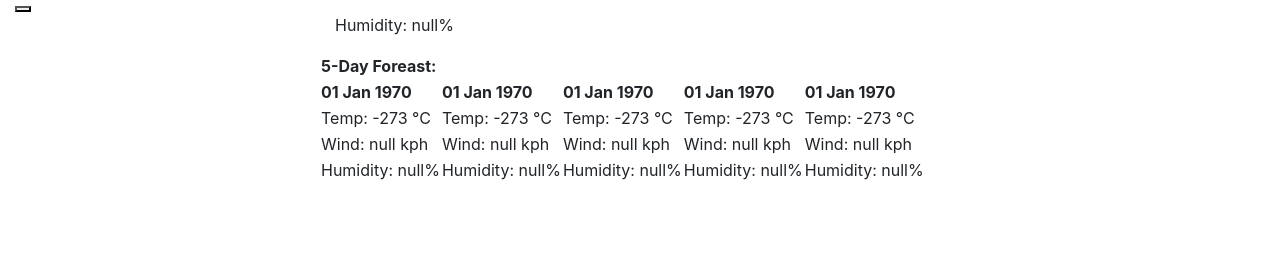
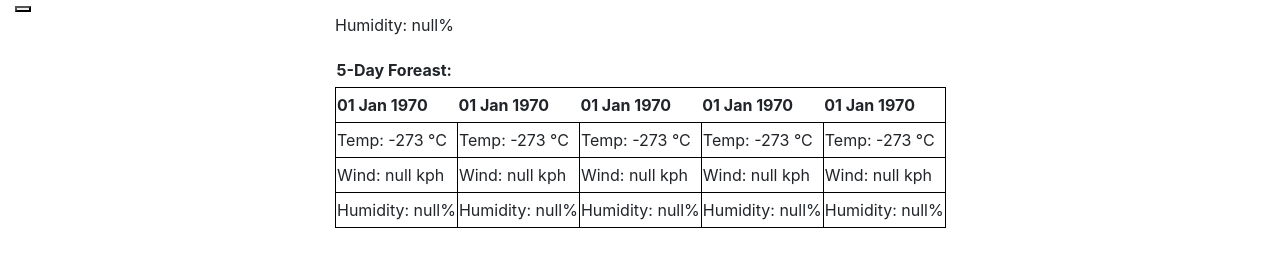
Before and after one commit to FlorSing/5-day-Weather-Outlook-Dashboard-, a plain HTML site: page index.html in a window 1280 px wide. Shown: the part 211-478 px from the top of the page. Drawn offline with nearby package versions, Linux system fonts and the light colour scheme; no server answers.

Commit message:
just need to make cities all appear

```diff
--- a/assets/script.js
+++ b/assets/script.js
@@ -1,11 +1,5 @@
-function renderButtons() {
-   var a = $("<button>").addClass("cities").text(readText);
-   citiesDiv = $("<div class='citiesList'>");
-   citiesDiv.append(a);
-    $("#history").prepend(citiesDiv);};
 
-var APIKey = "72380dfb30d88ca9844eebc1d2827077";
-
+citiesList = [];
 //determine what city is being searched
 function getSearchTextValue(){
   var searchInput = $("#search-input").val();
@@ -16,11 +10,20 @@ readText = localStorage.getItem('searchText');
 console.log(readText);
 $("#search-input").val(readText);
 
+
+function renderButtons() {
+  var a = $("<button>").addClass("cities").text(readText);
+  citiesList.push(a);
+  citiesDiv = $("<div class='citiesList'>");
+  citiesListElement = $('<p>').appendTo(citiesDiv);
+  citiesListSearch = citiesListElement.append(citiesList);
+   $("#history").append(citiesListSearch);};
+
 renderButtons();
 
 //use the searched item in api url query
 var cityName = readText;
-
+var APIKey = "72380dfb30d88ca9844eebc1d2827077";
 var countryCode;
 var getGeoLocURL = "http://api.openweathermap.org/geo/1.0/direct?q="+cityName+"&limit=5&appid="+APIKey;
 $.ajax({
--- a/index.html
+++ b/index.html
@@ -10,7 +10,19 @@
   <link rel="stylesheet" href="https://stackpath.bootstrapcdn.com/font-awesome/4.7.0/css/font-awesome.min.css" />
   <title>Weather Dashboard</title>
 </head>
+<style>
+  tbody, td {
+    border: 1px solid black;
+    margin: 20px;
+  }
+  table {
+    border-spacing: 15px;
+    line-height: 2.0;
+    margin-left: 15px;
+  }
 
+
+  </style>
 <body>
   <header class="container-fluid text-center text-white bg-dark p-2 weather-header">
     <h1>Weather Dashboard</h1>
```
